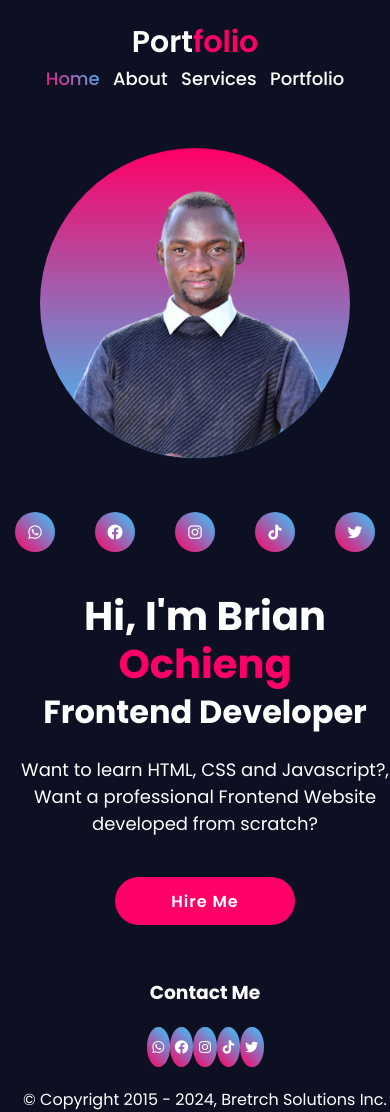
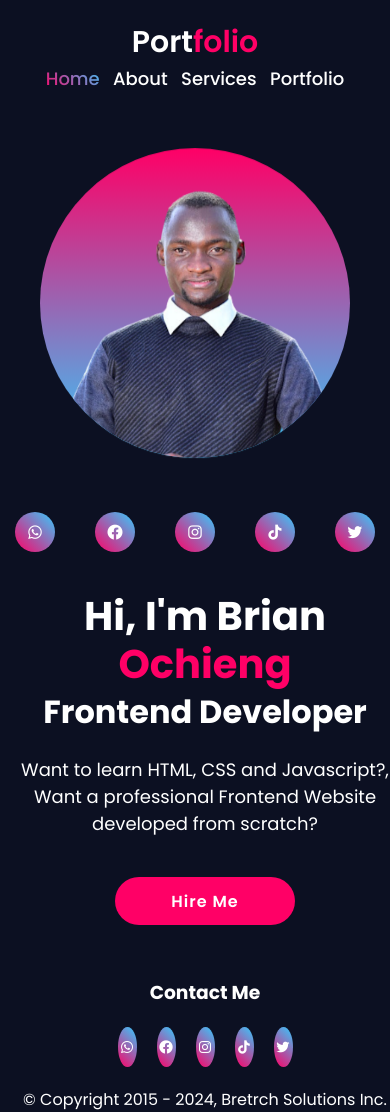
Before and after one commit to Breanneke/my-simple-portfolio, a plain HTML site: page index.html in a window 390 px wide. Drawn offline with nearby package versions, Linux system fonts and the light colour scheme.

Commit message:
modified:   style.css

```diff
--- a/style.css
+++ b/style.css
@@ -213,7 +213,7 @@ span {
    display: flex;
    align-items: center;
    justify-content: space-around;
-   width: 30%;
+   width: 50%;
    height: 100px;
 }
 
@@ -536,4 +536,8 @@ form input::placeholder{
    .footer-content{
       margin: 10px;
    }
+
+   .footer-icons a{
+      margin: 20px 10px;
+   }
 }
```
